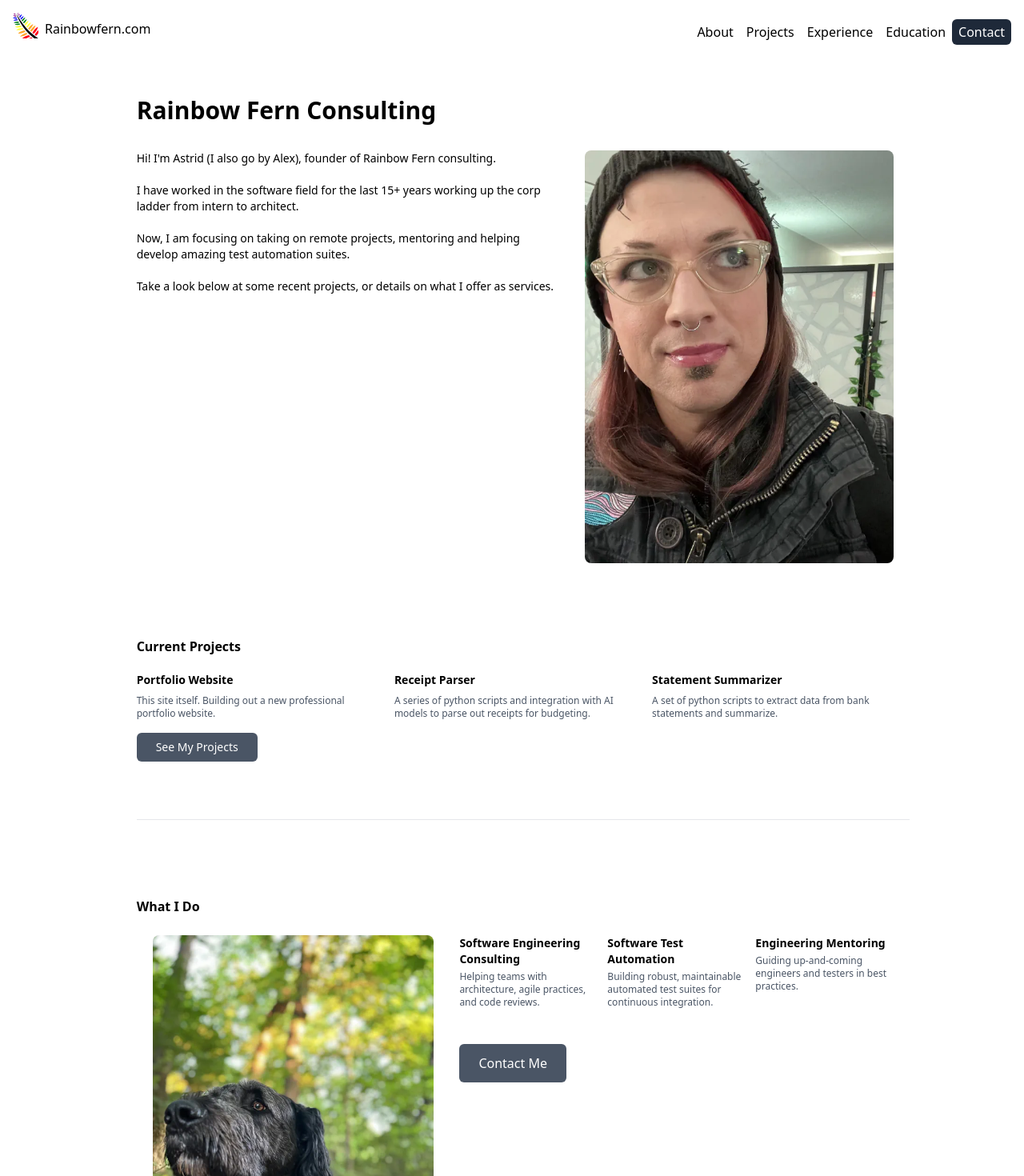
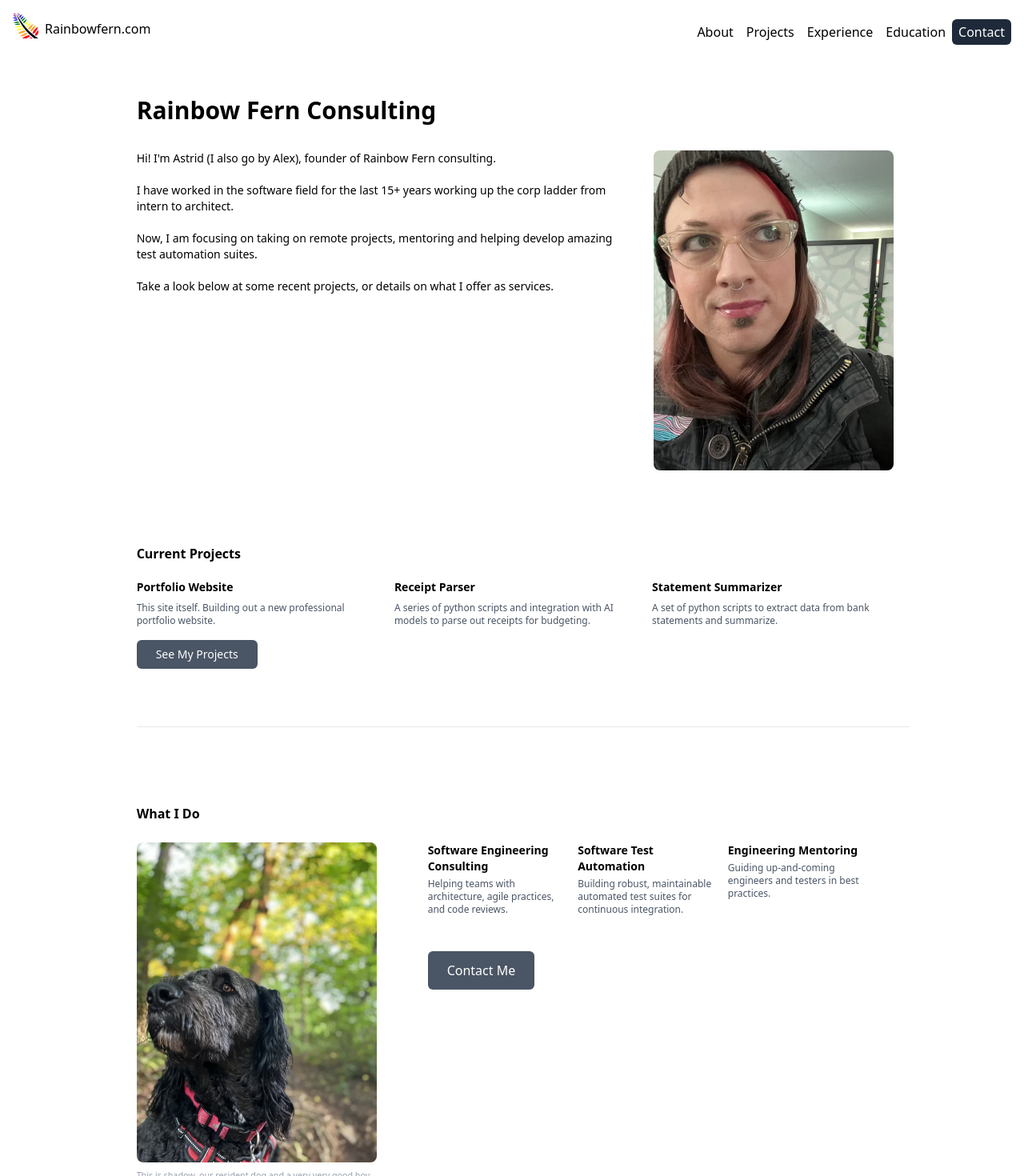
Before and after one commit to distractdiverge/portfolio-website, a React (Vite) app: page / in a window 1280 px wide. Shown: the top 1470 px of the page at 80% size. Built offline with nearby package versions, Linux system fonts and the light colour scheme.

Commit message:
feat(css): Minor tweaks to the spacing on the homepage

```diff
--- a/src/components/ServicesHero.tsx
+++ b/src/components/ServicesHero.tsx
@@ -24,12 +24,12 @@ const Services = () => {
       <div className="container mx-auto pr-4">
         <h2 className="text-1xl font-bold mb-6">What I Do</h2>
 
-        <div className="max-w-[37%] float-right ml-5 mb-5 md:float-left md:mr-8 ">
-            <img className="rounded-lg" src={HeroImage} />
+        <div className="max-w-[37%] float-right mb-5 md:float-left md:mr-8 ">
+            <img className="rounded-lg lg:max-w-[250px] xl:max-w-[300px] lg:mr-8" src={HeroImage} />
             <p className="text-gray-400 text-[0.67rem] pt-2">This is shadow, our resident dog and a very very good boy.</p>
         </div>
 
-        <div className="grid md:grid-cols-3 gap-2">
+        <div className="grid md:grid-cols-3 gap-2 pr-8">
           {servicesData.map((service, index) => (
             <div
               key={index}
--- a/src/main.tsx
+++ b/src/main.tsx
@@ -18,9 +18,9 @@ import { Routes, Route, BrowserRouter, useLocation } from 'react-router-dom'; //
 const GA_MEASUREMENT_ID = 'G-5H38H1LX1F'; // Your Measurement ID
 if (GA_MEASUREMENT_ID) {
   ReactGA.initialize(GA_MEASUREMENT_ID);
-  console.log('Google Analytics Initialized with ID:', GA_MEASUREMENT_ID);
+  // console.log('Google Analytics Initialized with ID:', GA_MEASUREMENT_ID);
 } else {
-  console.warn('Google Analytics Measurement ID is not set. Tracking will be disabled.');
+  // console.warn('Google Analytics Measurement ID is not set. Tracking will be disabled.');
 }
 
 // Component to track page views
@@ -58,7 +58,7 @@ ReactDOM.createRoot(document.getElementById('root')!).render(
 
           </div>
           <div className="hidden md:block md:col-span-1"></div>
-          <div className="col-span-12">
+          <div className="col-span-12 max-width-mx">
             <FooterComponent />
           </div>
       </div>
--- a/src/routes/About.tsx
+++ b/src/routes/About.tsx
@@ -13,7 +13,7 @@ function App() {
       <div className="">
         <h1 className="text-3xl font-semibold pb-8">Rainbow Fern Consulting</h1>
         <div className="">
-          <img className="float-left mr-5 mb-5 w-[37%] md:w-[40%] md:float-right md:ml-8 rounded-lg" src={AboutHeroImage} />
+          <img className="float-left mr-5 mb-5 w-[37%] md:w-[40%] md:float-right md:ml-8 rounded-lg lg:max-w-[300px]" src={AboutHeroImage} />
           <p className="mb-5 text-sm">Hi! I&apos;m Astrid (I also go by Alex), founder of Rainbow Fern consulting.</p>
           <p className="mb-5 text-sm">I have worked in the software field for the last 15+ years working up the corp ladder from intern to architect.</p>
           <p className="mb-5 text-sm">Now, I am focusing on taking on remote projects, mentoring and helping develop amazing test automation suites.</p>
```
